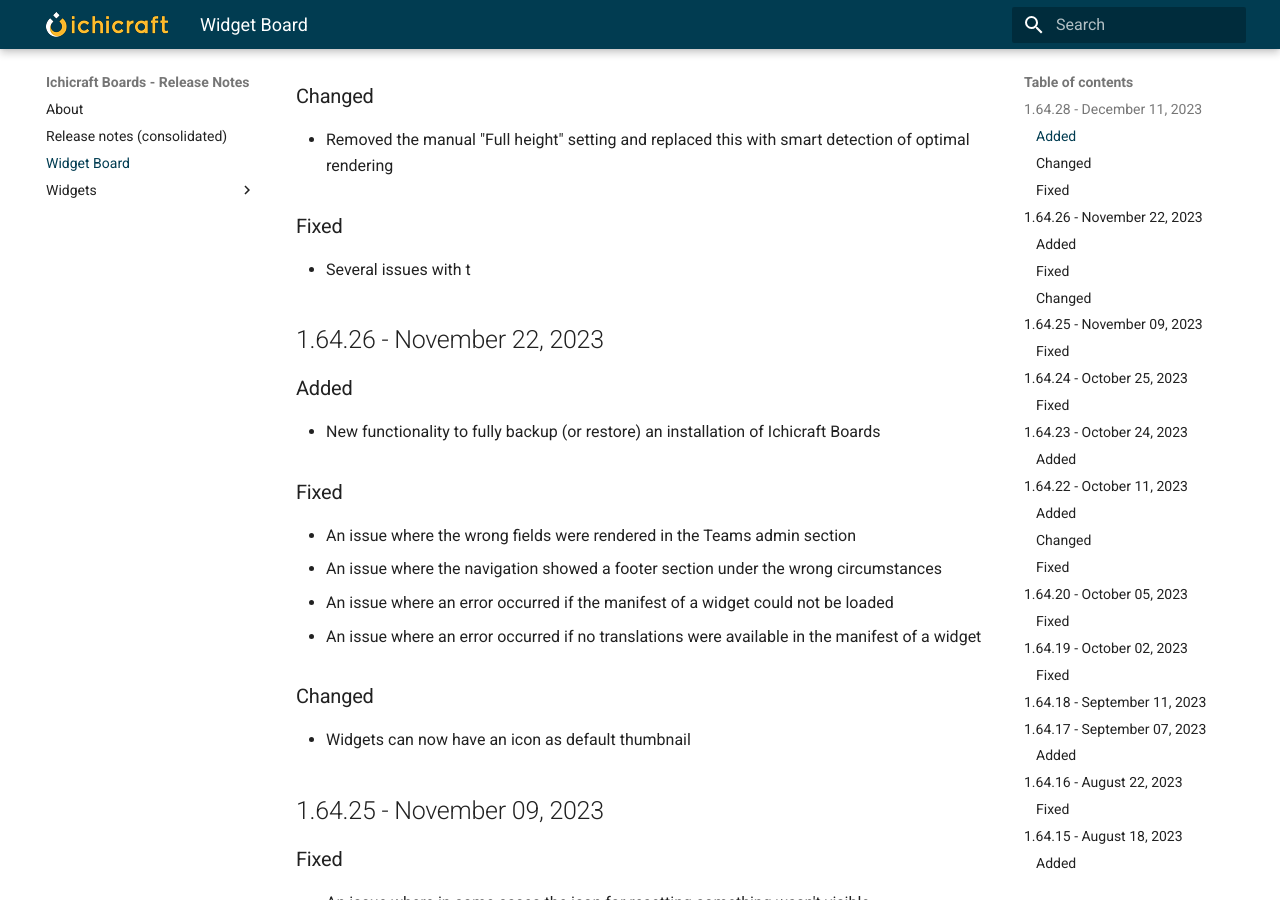
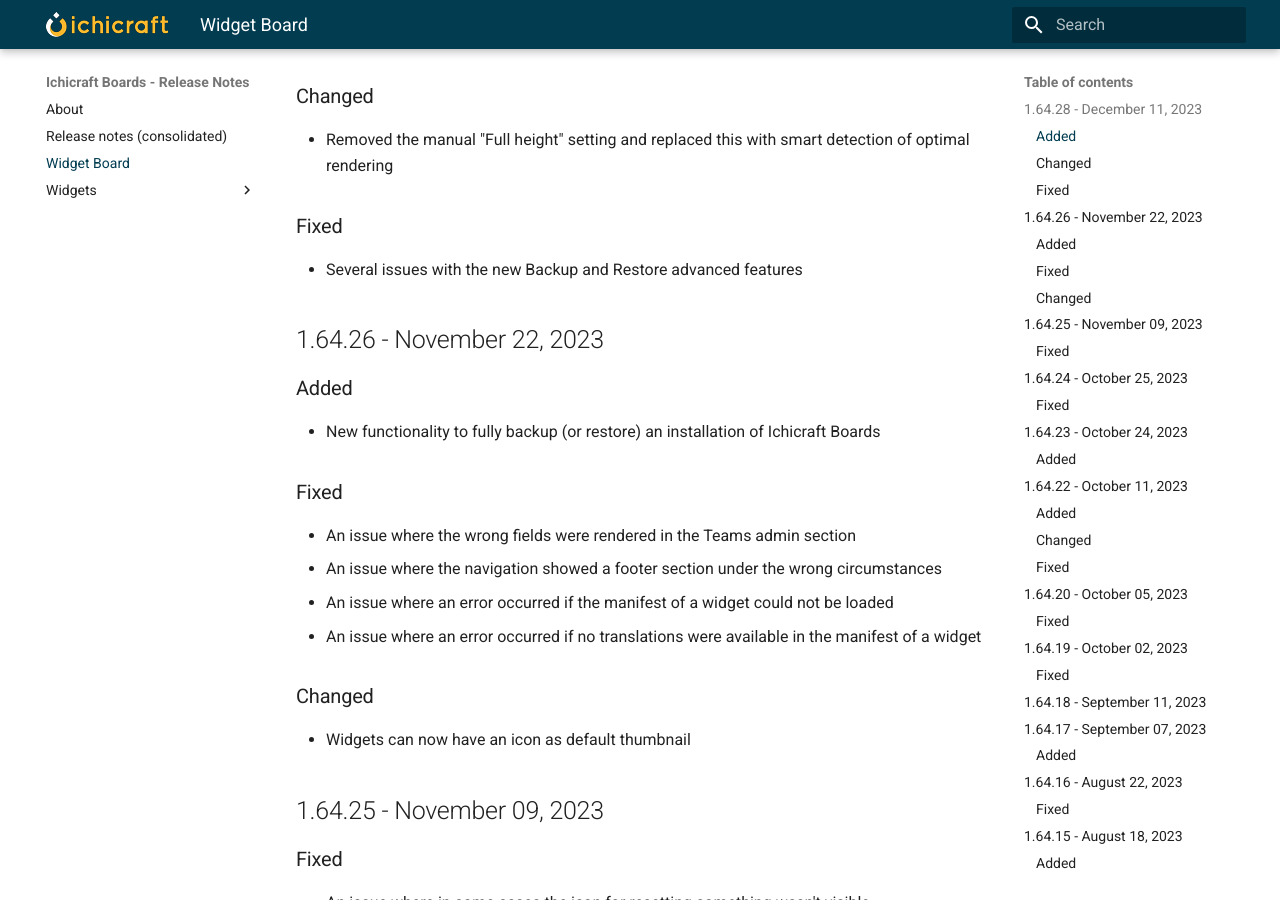
Before and after one commit to ichicraft/widgets-docs, an MkDocs documentation site: the page built from docs/Widget Board.md, in a window 1280 px wide and 900 px high, scrolled down 313 px. Built offline with MkDocs 1.6.1 and Material for MkDocs 9.7.7, drawn with Linux system fonts in a browser that asks for light colours.

Commit message:
fix documentation

```diff
--- a/docs/Widget Board.md
+++ b/docs/Widget Board.md
@@ -8,7 +8,7 @@
 - Removed the manual &quot;Full height&quot; setting and replaced this with smart detection of optimal rendering
 
 ### Fixed
-- Several issues with t
+- Several issues with the new Backup and Restore advanced features
 
 ## 1.64.26 - November 22, 2023
 
```
Also changed, not shown: docs/Release-notes-(consolidated).md (+1 -1 lines).
